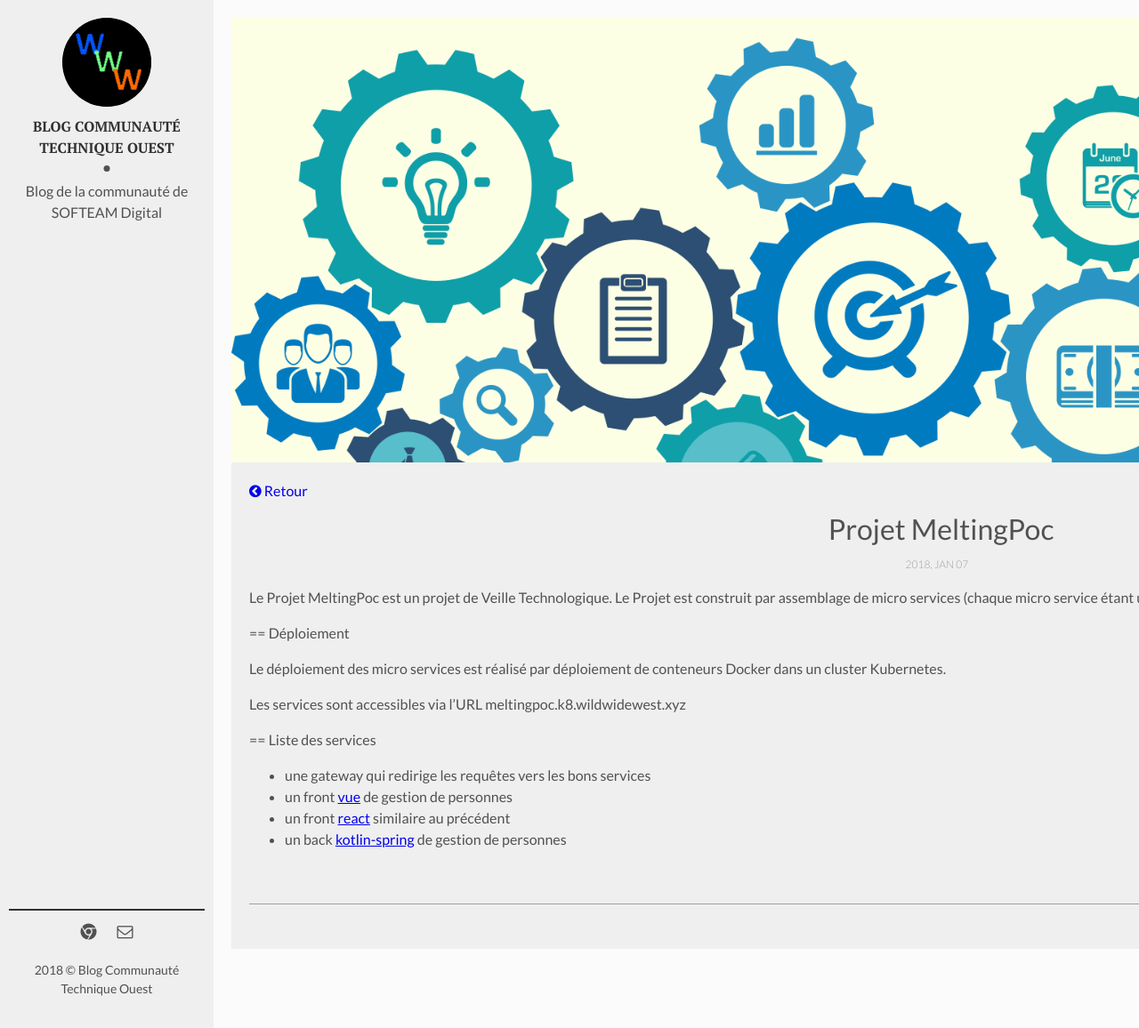
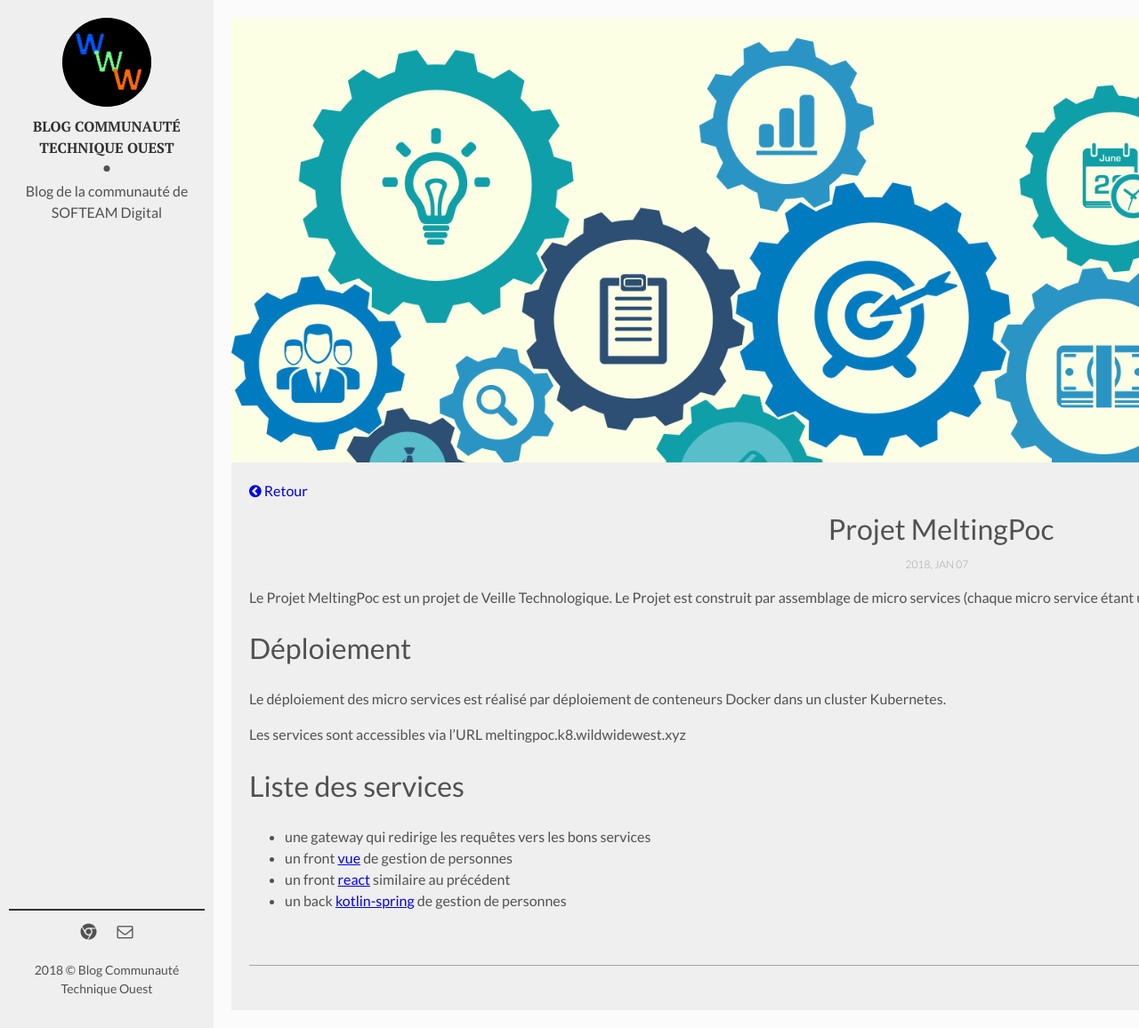
Before and after one commit to sylvainmasson/SofteamOuest.github.io, a Jekyll site: the page built from _posts/2018-01-08-meltingpoc.md, in a window 1280 px wide and 1156 px high. Shown: the whole window at 89% size. Built offline with Jekyll 4.4.1, drawn with Linux system fonts in a browser that asks for light colours.

```diff
--- a/_posts/2018-01-08-meltingpoc.md
+++ b/_posts/2018-01-08-meltingpoc.md
@@ -9,13 +9,13 @@ author: Mehdi El Kouhen
 
 Le Projet MeltingPoc est un projet de Veille Technologique. Le Projet est construit par assemblage de micro services (chaque micro service étant une POC d'utilisation d'une technlogie).
 
-== Déploiement
+# Déploiement
 
 Le déploiement des micro services est réalisé par déploiement de conteneurs Docker dans un cluster Kubernetes.
 
 Les services sont accessibles via l'URL meltingpoc.k8.wildwidewest.xyz
 
-== Liste des services
+# Liste des services
 
 * une gateway qui redirige les requêtes vers les bons services
 * un front [vue](https://meltingpoc.k8.wildwidewest.xyz/gestion-personnes-vue/) de gestion de personnes
```
